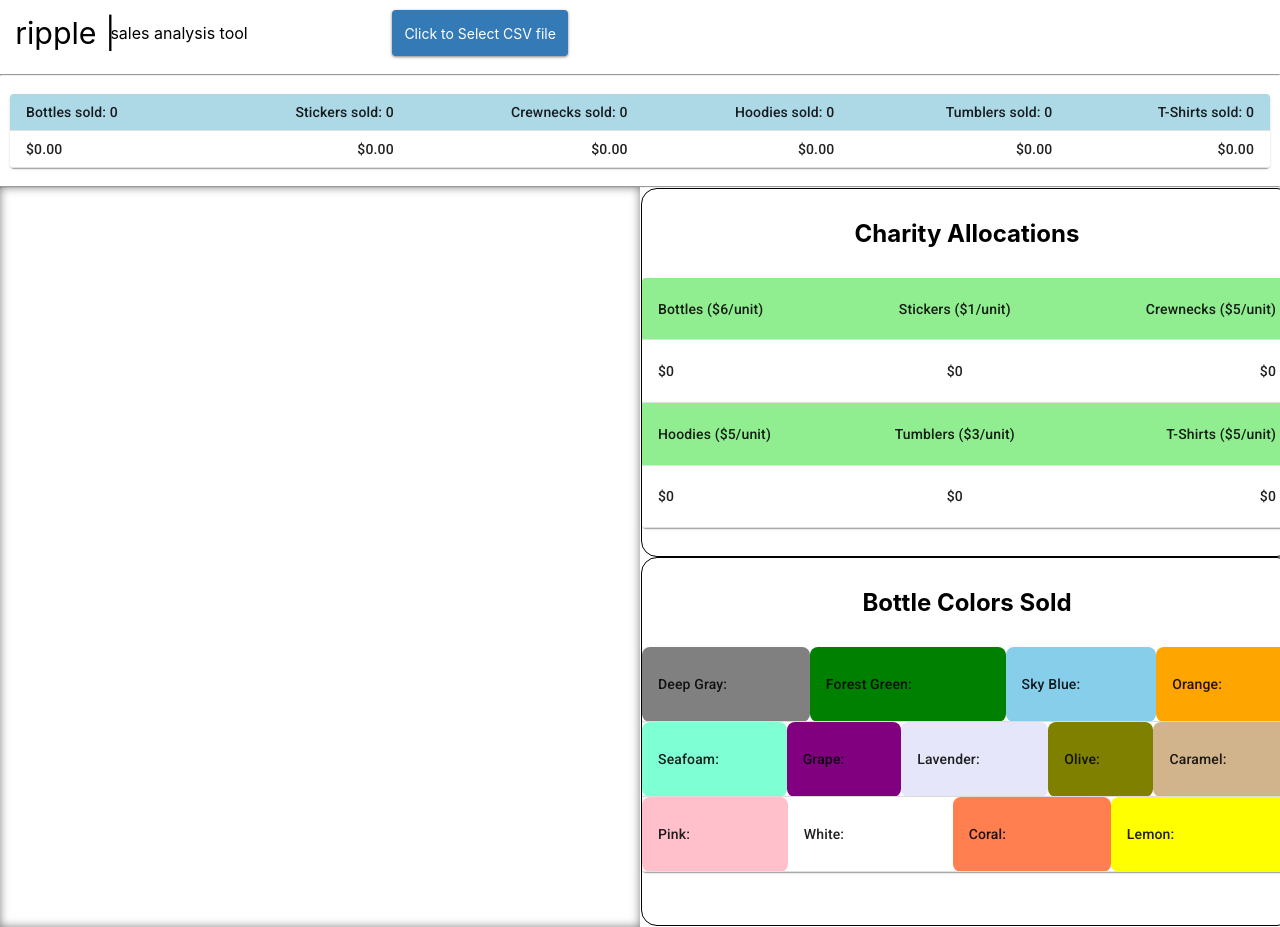
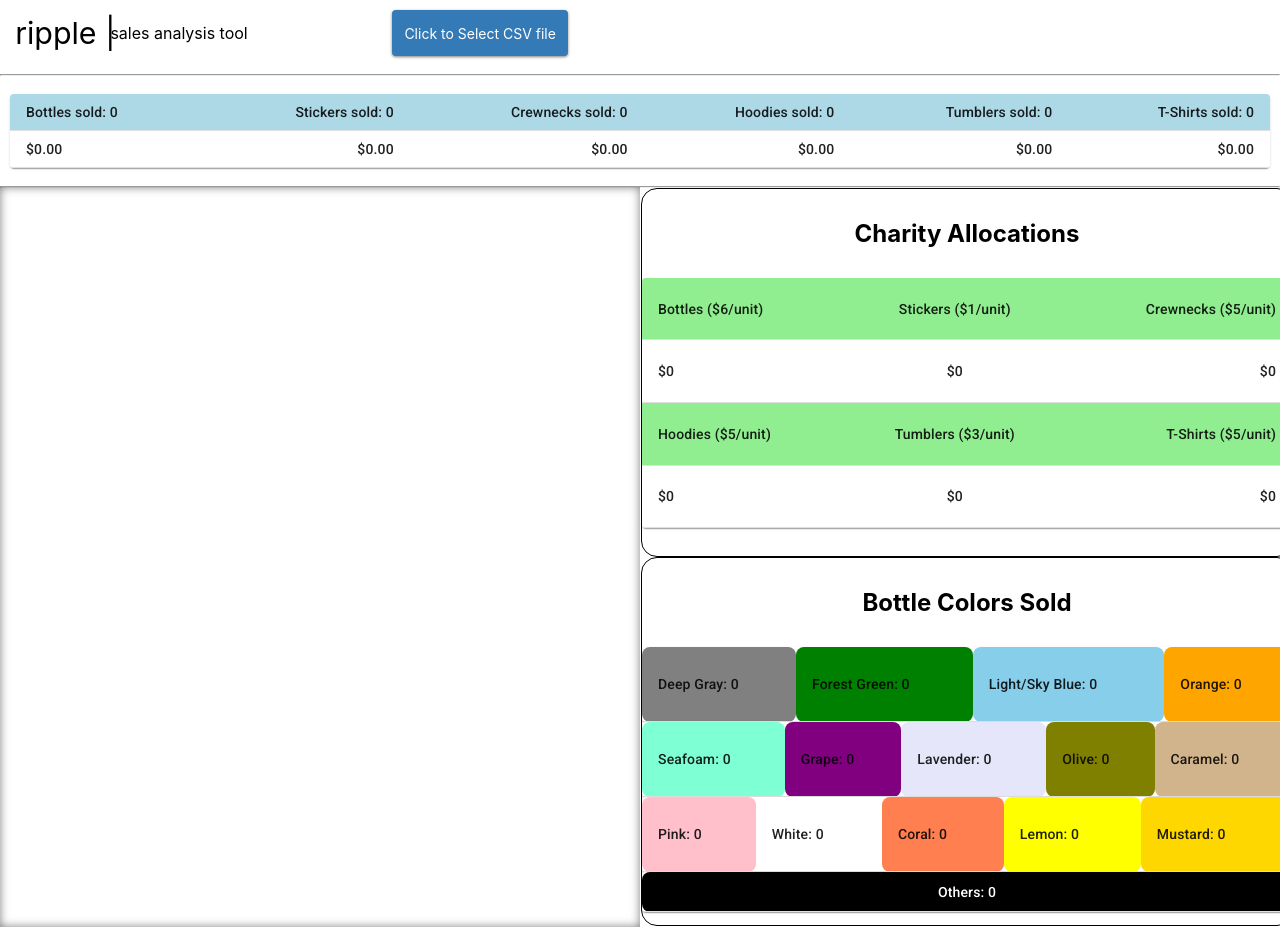
Before and after one commit to arulmathur/rippleanalysis, a React (Create React App) app: page / in a window 1280 px wide. Built offline with nearby package versions, Linux system fonts and the light colour scheme.

Commit message:
Fixed bottle color functionality

```diff
--- a/src/App.js
+++ b/src/App.js
@@ -11,6 +11,7 @@ import TableContainer from '@mui/material/TableContainer';
 import TableHead from '@mui/material/TableHead';
 import TableRow from '@mui/material/TableRow';
 import Paper from '@mui/material/Paper';
+import { pink } from '@mui/material/colors';
 
 function App() {
 
@@ -45,6 +46,7 @@ function App() {
   const [whiteCount, setWhiteCount] = useState(0);
   const [coralCount, setCoralCount] = useState(0);
   const [lemonCount, setLemonCount] = useState(0);
+  const [mustardCount, setMustardCount] = useState(0);
 
 
   const resetCounts = () => {
@@ -113,6 +115,9 @@ function App() {
               }
               if (d[col].includes("Lemon")) {
                 setLemonCount((prevCount) => prevCount + 1)
+              }
+              if (d[col].includes("Mustard")) {
+                setMustardCount((prevCount) => prevCount + 1)
               }
             }
             if (col.includes("Lineitem name") && d[col].includes("Sticker")) {
@@ -265,10 +270,10 @@ function App() {
                 <Table sx={{ minWidth: 650, height: 75 }} size="small">
                   <TableHead>
                     <TableRow>
-                      <TableCell sx={{ backgroundColor: "gray", borderRadius: 2 }}>Deep Gray: </TableCell>
-                      <TableCell sx={{ backgroundColor: "green", borderRadius: 2 }} align="left">Forest Green: </TableCell>
-                      <TableCell sx={{ backgroundColor: "skyblue", borderRadius: 2 }} align="left">Sky Blue: </TableCell>
-                      <TableCell sx={{ backgroundColor: "orange", borderRadius: 2 }}>Orange: </TableCell>
+                      <TableCell sx={{ backgroundColor: "gray", borderRadius: 2 }}>Deep Gray: {grayCount} </TableCell>
+                      <TableCell sx={{ backgroundColor: "green", borderRadius: 2 }} align="left">Forest Green: {greenCount}</TableCell>
+                      <TableCell sx={{ backgroundColor: "skyblue", borderRadius: 2 }} align="left">Light/Sky Blue: {blueCount}</TableCell>
+                      <TableCell sx={{ backgroundColor: "orange", borderRadius: 2 }}>Orange: {orangeCount}</TableCell>
                     </TableRow>
                   </TableHead>
                 </Table>
@@ -277,11 +282,11 @@ function App() {
                 <Table sx={{ minWidth: 650, height: 75 }} size="small">
                   <TableHead>
                     <TableRow>
-                      <TableCell sx={{ backgroundColor: "aquamarine", borderRadius: 2 }} align="left">Seafoam: </TableCell>
-                      <TableCell sx={{ backgroundColor: "purple", borderRadius: 2 }} align="left">Grape: </TableCell>
-                      <TableCell sx={{ backgroundColor: "lavender", borderRadius: 2 }}>Lavender: </TableCell>
-                      <TableCell sx={{ backgroundColor: "olive", borderRadius: 2 }} align="left">Olive: </TableCell>
-                      <TableCell sx={{ backgroundColor: "tan", borderRadius: 2 }} align="left">Caramel: </TableCell>
+                      <TableCell sx={{ backgroundColor: "aquamarine", borderRadius: 2 }} align="left">Seafoam: {seafoamCount}</TableCell>
+                      <TableCell sx={{ backgroundColor: "purple", borderRadius: 2 }} align="left">Grape: {grapeCount} </TableCell>
+                      <TableCell sx={{ backgroundColor: "lavender", borderRadius: 2 }}>Lavender: {lavenderCount}</TableCell>
+                      <TableCell sx={{ backgroundColor: "olive", borderRadius: 2 }} align="left">Olive: {oliveCount}</TableCell>
+                      <TableCell sx={{ backgroundColor: "tan", borderRadius: 2 }} align="left">Caramel: {caramelCount}</TableCell>
                     </TableRow>
                   </TableHead>
                 </Table>
@@ -290,10 +295,20 @@ function App() {
                 <Table sx={{ minWidth: 650, height: 75 }} size="small">
                   <TableHead>
                     <TableRow>
-                      <TableCell sx={{ backgroundColor: "pink", borderRadius: 2 }}>Pink: </TableCell>
-                      <TableCell sx={{ backgroundColor: "white", borderRadius: 2 }} align="left">White: </TableCell>
-                      <TableCell sx={{ backgroundColor: "coral", borderRadius: 2 }} align="left">Coral: </TableCell>
-                      <TableCell sx={{ backgroundColor: "yellow", borderRadius: 2 }} align="left">Lemon: </TableCell>
+                      <TableCell sx={{ backgroundColor: "pink", borderRadius: 2 }}>Pink: {pinkCount}</TableCell>
+                      <TableCell sx={{ backgroundColor: "white", borderRadius: 2 }} align="left">White: {whiteCount}</TableCell>
+                      <TableCell sx={{ backgroundColor: "coral", borderRadius: 2 }} align="left">Coral: {coralCount}</TableCell>
+                      <TableCell sx={{ backgroundColor: "yellow", borderRadius: 2 }} align="left">Lemon: {lemonCount}</TableCell>
+                      <TableCell sx={{ backgroundColor: "gold", borderRadius: 2 }} align="left">Mustard: {mustardCount}</TableCell>
+                    </TableRow>
+                  </TableHead>
+                </Table>
+              </TableContainer>
+              <TableContainer component={Paper}>
+                <Table sx={{ minWidth: 650, height: 40 }} size="small">
+                  <TableHead>
+                    <TableRow>
+                      <TableCell sx={{ backgroundColor: "black", borderRadius: 2, color: "white" }} align="center">Others: {bottleCount - grayCount - greenCount - blueCount - orangeCount - seafoamCount - grapeCount - lavenderCount - oliveCount - caramelCount - pinkCount - whiteCount - coralCount - lemonCount - mustardCount}</TableCell>
                     </TableRow>
                   </TableHead>
                 </Table>
```
